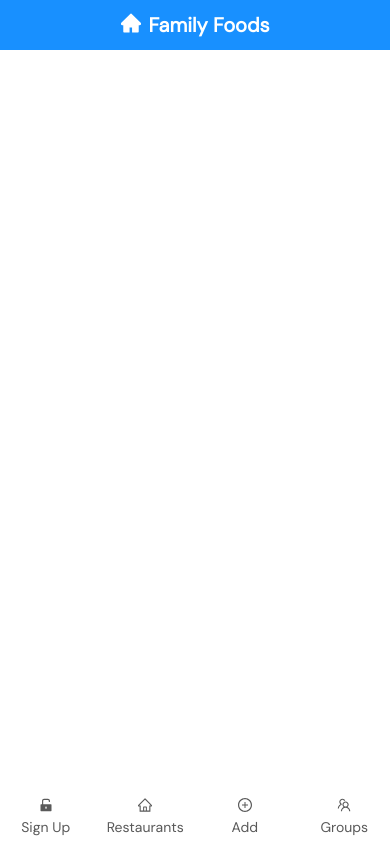
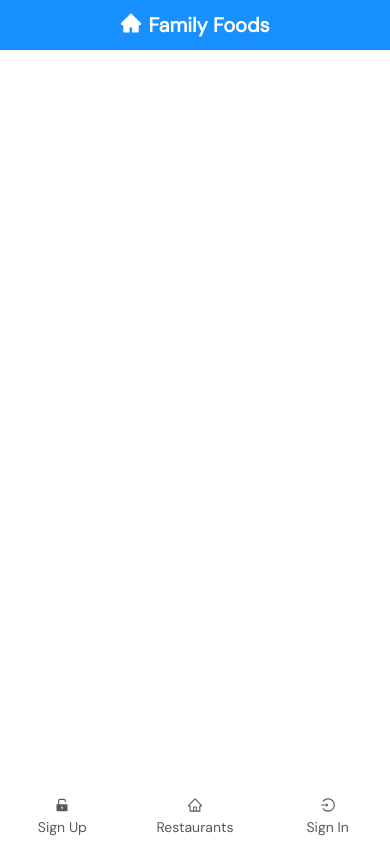
Before and after one commit to jaidharosenblatt/familyfoods, a React (Create React App) app in the folder client/: page /groups in a window 390 px wide. Built offline with nearby package versions, Linux system fonts and the light colour scheme; no server answers.

Commit message:
removed groups from mobile and desktop navbars

```diff
--- a/client/src/components/group/CreateGroup.js
+++ b/client/src/components/group/CreateGroup.js
@@ -12,32 +12,23 @@ import {
 
 const CreateGroup = () => {
   const { state, dispatch } = useContext(Context);
-  const [group, setGroup] = useState();
   const [locked, setLocked] = useState(false);
 
   const onFinish = async (values) => {
     dispatch(startLoading);
     const res = await API.createGroup(values.name, values.password);
-    console.log(res);
     dispatch(addGroup(res));
-    setGroup(res);
     dispatch(stopLoading());
   };
 
   return (
     <ModalWithButton buttonText="Create a Group">
-      {group ? (
-        <h1>Success!</h1>
-      ) : (
-        <>
       <h1>Create a Group</h1>
       <Form
         requiredMark={false}
         layout="vertical"
         onFinish={onFinish}
-            onFinishFailed={() =>
-              dispatch(setError("Please input your password"))
-            }
+        onFinishFailed={() => dispatch(setError("Please input your password"))}
       >
         <Form.Item
           name="name"
@@ -77,8 +68,6 @@ const CreateGroup = () => {
           </Button>
         </Form.Item>
       </Form>
-        </>
-      )}
     </ModalWithButton>
   );
 };
--- a/client/src/components/navbar/MobileFooter.js
+++ b/client/src/components/navbar/MobileFooter.js
@@ -8,6 +8,7 @@ import {
   HomeOutlined,
   UnlockFilled,
   TeamOutlined,
+  LoginOutlined,
 } from "@ant-design/icons";
 
 import "./footer.css";
@@ -16,13 +17,40 @@ import Context from "../../context/Context";
 const MobileFooter = () => {
   const { state } = useContext(Context);
 
+  if (!state.user) {
+    return (
+      <div className="footer">
+        <Row align="middle" gutter={8}>
+          <Col span={8} align="center">
+            <Link to="/signup">
+              <UnlockFilled />
+              <p>Sign Up</p>
+            </Link>
+          </Col>
+          <Col span={8} align="center">
+            <Link to="/">
+              <HomeOutlined />
+              <p>Restaurants</p>
+            </Link>
+          </Col>
+          <Col span={8} align="center">
+            <Link to="/signin">
+              <LoginOutlined />
+              <p>Sign In</p>
+            </Link>
+          </Col>
+        </Row>
+      </div>
+    );
+  }
+
   return (
     <div className="footer">
       <Row align="middle" gutter={8}>
         <Col span={6} align="center">
-          <Link to={state.user ? "/profile" : "/signup"}>
-            {state.user ? <UserOutlined /> : <UnlockFilled />}
-            <p>{state.user ? state.user.username : "Sign Up"}</p>
+          <Link to="/signup">
+            <UserOutlined />
+            <p>{state.user.username}</p>
           </Link>
         </Col>
         <Col span={6} align="center">
--- a/client/src/components/navbar/NavBar.js
+++ b/client/src/components/navbar/NavBar.js
@@ -1,4 +1,4 @@
-import React from "react";
+import React, { useContext } from "react";
 import { Link } from "react-router-dom";
 import { Space } from "antd";
 import {
@@ -9,8 +9,10 @@ import {
 import AuthNavBar from "./AuthNavBar";
 
 import "./navbar.css";
+import Context from "../../context/Context";
 
 const NavBar = () => {
+  const { state } = useContext(Context);
   return (
     <div className="navbar">
       <div className="mobile">
@@ -28,12 +30,14 @@ const NavBar = () => {
                 <p>Family Foods</p>
               </Space>
             </Link>
+            {state.user && (
               <Link to="/groups">
                 <Space align="center" size={4}>
                   <TeamOutlined />
                   <p>Groups</p>
                 </Space>
               </Link>
+            )}
             <Link to="/add">
               <Space align="center" size={4}>
                 <PlusCircleOutlined />
```
Also changed, not shown: 1 other file (tests, documents, lock files or other folders). Lines whose indentation alone changed are shown as unchanged.
